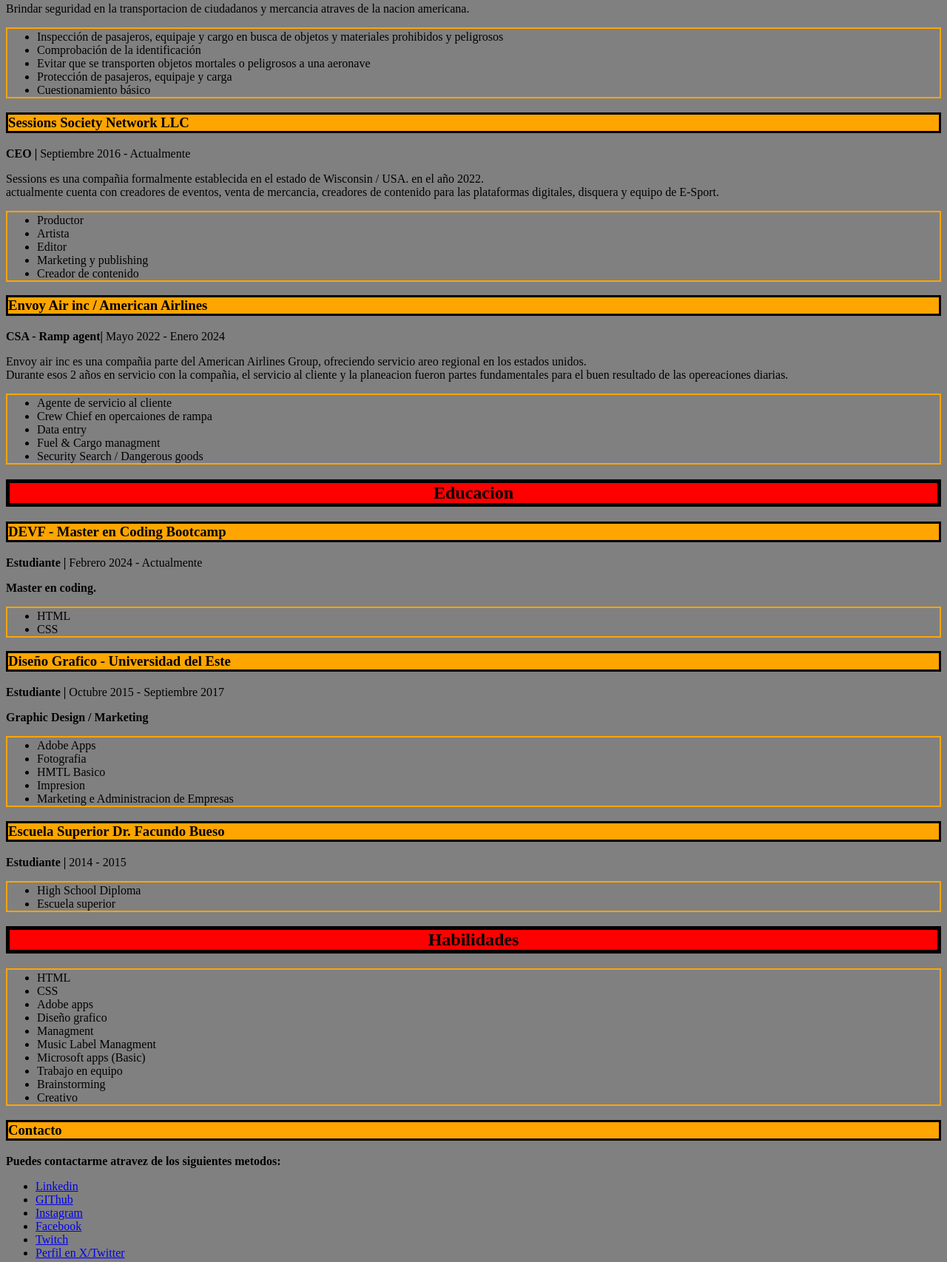
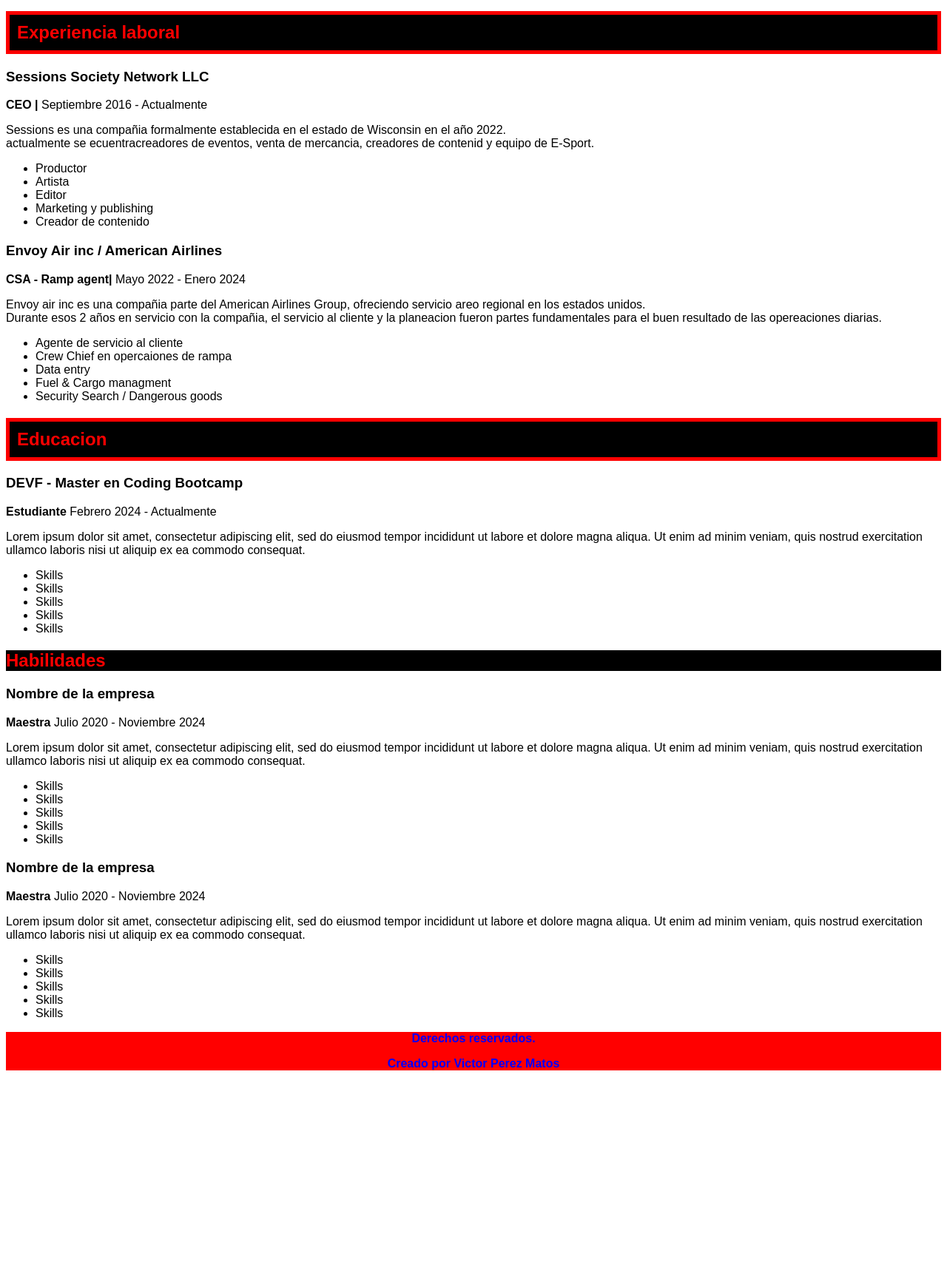
Before and after one commit to codefrszh/mi-cv, a plain HTML site: page index.html in a window 1280 px wide. Shown: the part 479-2185 px from the top of the page at 74% size. After the commit the page ends 1942 px from the top, so only its background shows below. Drawn offline with Linux system fonts and the light colour scheme; a web font is replaced by a local one.

Commit message:
Cambio de estilos

```diff
--- a/index.html
+++ b/index.html
@@ -1,65 +1,57 @@
 <!DOCTYPE html>
 <html lang="en">
-
 <head>
     <meta charset="UTF-8">
     <meta name="viewport" content="width=device-width, initial-scale=1.0">
-    <link rel="icon" type="image/x-icon" href="images/Favicon.ico.png">
+    <!--Enlace a fuente de Google Fonts-->
+    <!--Enlazar CSS-->
+    <link rel="preconnect" href="https://fonts.googleapis.com">
+    <link rel="preconnect" href="https://fonts.gstatic.com" crossorigin>
+    <link href="https://fonts.googleapis.com/css2?family=Madimi+One&display=swap" rel="stylesheet">
     <link rel="stylesheet" href="style.css">
-    <title>Mi CV</title>
+    <title>CV de Victor</title>
 </head>
+<body>
+    <!--Hola soy un comentario-->
 
+    <!--Cabecera-->
+    <header>
+        <h1>CV de Victor Perez</h1>
 
-<body>
+        <img id="perfil" src="images/OIP.jpg" atl="imagen de un auto azul">
 
-<header>
-    <h1 id="nombre"> Victor Y. Perez Matos</h1>
+        <!-- <img src="" alt=""> <!--para imagenes online se requiere copiar el enlace de la foto-->
+
+        <!--Barra de navegacion-->
         <nav>
-        <ul>
-            <li><a href="#sobremi">Sobre mi</a> </li>
+        <ul>  <!--Lista desordenada-->
+            <!--Enlaces internos-->
+            <li> <a href="#sobre-mi">Sobre mi</a> </li>
             <li> <a href="#experiencia-laboral">Experiencia Laboral</a></li>
             <li> <a href="#educacion">Educacion</a> </li>
             <li> <a href="#habilidades">Habilidades</a></li>
-            <li> <a href="#contacto">Contacto</a></li>
+            <li> <a href="#contacto">Contactato</a></li>
         </ul>
         </nav>
 </header>
 
 <main>
-    <section id="sobremi">
-            <!--Profile description class-->
-            <!-- 1er H2-->
-            <h2 class="profile-description">Sobre mi</h2>
-            <p id="informacion"> <br> Victor Perez Matos nacido y criado en la ciudad de Santo Domingo el
-                7 de Septiembre del 1997. <br> Actulamente establecido en Madison/ Wisconsin. <br>Estudiante de Diseño grafico con concentracion en marketing.
-                 Actualmente alumni en DEVF - Master en Coding.<br>
-            </p>
+    <section id="sobre-mi">
+            <h2 class="titulo">Sobre mi</h2>
+            <p>Lorem ipsum dolor sit amet, consectetur adipiscing elit,
+            sed do eiusmod tempor incididunt ut labore et dolore magna aliqua.<br>
+            Ut enim ad minim veniam, quis nostrud exercitation ullamco laboris nisi ut aliquip ex
+            ea commodo consequat.</p>
     </section>
 
     <section id="experiencia-laboral">
-            <!-- 2do H2 -->
         <h2 class="titulo">Experiencia laboral</h2>
-
-        <article>
-                <h3>Transportation Security Administration</h3>
-                    <p><strong> Transport Security Officer |</strong> Marzo 2024 - Actualmente</p>
-                    <p>Brindar seguridad en la transportacion de ciudadanos y mercancia atraves de la nacion americana.</p>
-                    <ul class="skills">
-                        <li>Inspección de pasajeros, equipaje y cargo en busca de objetos y materiales prohibidos y peligrosos</li>
-                        <li>Comprobación de la identificación</li>
-                        <li>Evitar que se transporten objetos mortales o peligrosos a una aeronave</li>
-                        <li>Protección de pasajeros, equipaje y carga</li>
-                        <li>Cuestionamiento básico</li>
-                    </ul>
-        </article>
-
             <article>
                 <h3>Sessions Society Network LLC</h3>
                 <p><strong> CEO |</strong> Septiembre 2016 - Actualmente</p>
-                        <p>Sessions es una compañia formalmente establecida en el estado de Wisconsin / USA. en el año 2022.<br>
-                        actualmente cuenta con creadores de eventos, venta de mercancia, creadores de contenido para las
-                        plataformas digitales, disquera y equipo de E-Sport.</p>
-                    <ul class="skills">
+                    <p>Sessions es una compañia formalmente establecida en el estado de Wisconsin en el año 2022.<br>
+                    actualmente se ecuentracreadores de eventos, venta de mercancia, creadores de contenid y equipo de E-Sport.</p>
+                    <ul>
                         <li>Productor</li>
                         <li>Artista</li>
                         <li>Editor</li>
@@ -74,7 +66,7 @@
                     <p>Envoy air inc es una compañia parte del American Airlines Group, ofreciendo servicio areo regional en los estados unidos.<br>
                         Durante esos 2 años en servicio con la compañia,
                         el servicio al cliente y la planeacion fueron partes fundamentales para el buen resultado de las opereaciones diarias. </p>
-                        <ul class="skills">
+                    <ul>
                         <li>Agente de servicio al cliente</li>
                         <li>Crew Chief en opercaiones de rampa</li>
                         <li>Data entry</li>
@@ -82,83 +74,67 @@
                         <li>Security Search / Dangerous goods</li>
                     </ul>
             </article>
+    </section>
 
     <section id="educacion">
-            <!-- 3er H2 -->
         <h2 class="titulo">Educacion</h2>
         <article>
             <h3>DEVF - Master en Coding Bootcamp</h3>
-                        <p><strong>Estudiante |</strong> Febrero 2024 - Actualmente</p>
-                        <p><b>Master en coding.</b></p>
-                            <ul class="skills">
-                                <li>HTML</li>
-                                <li>CSS</li>
+            <p><strong>Estudiante</strong> Febrero 2024 - Actualmente</p>
+            <p>Lorem ipsum dolor sit amet, consectetur adipiscing elit,
+                sed do eiusmod tempor incididunt ut labore et dolore magna aliqua.
+                Ut enim ad minim veniam, quis nostrud exercitation ullamco laboris nisi ut
+                aliquip ex ea commodo consequat.
+                <ul>
+                    <li>Skills</li>
+                    <li>Skills</li>
+                    <li>Skills</li>
+                    <li>Skills</li>
+                    <li>Skills</li>
                 </ul>
-                    </article>
-
-                    <article>
-                        <h3>Diseño Grafico - Universidad del Este</h3>
-                        <p><strong>Estudiante |</strong> Octubre 2015 - Septiembre 2017</p>
-                        <p><b>Graphic Design / Marketing</b></p>
-                            <ul class="skills">
-                                <li>Adobe Apps</li>
-                                <li>Fotografia</li>
-                                <li>HMTL Basico</li>
-                                <li>Impresion</li>
-                                <li>Marketing e Administracion de Empresas</li>
-                            </ul>
-                    </article>
-
-                    <article>
-                        <h3> Escuela Superior Dr. Facundo Bueso</h3>
-                        <p><strong>Estudiante |</strong> 2014 - 2015</p>
-                            <ul class="skills">
-                                <li>High School Diploma</li>
-                                <li>Escuela superior</li>
-                            </ul>
-                    </article>
     </section>
 
     <section id="habilidades">
-                    <!-- 4to H2-->
         <h2>Habilidades</h2>
         <article>
-                            <ul class="skills">
-                                <li>HTML</li>
-                                <li>CSS</li>
-                                <li>Adobe apps</li>
-                                <li>Diseño grafico</li>
-                                <li>Managment</li>
-                                <li>Music Label Managment</li>
-                                <li>Microsoft apps (Basic)</li>
-                                <li>Trabajo en equipo</li>
-                                <li>Brainstorming</li>
-                                <li>Creativo</li>
+            <h3>Nombre de la empresa</h3>
+            <p><strong>Maestra</strong> Julio 2020 - Noviembre 2024</p>
+            <p>Lorem ipsum dolor sit amet, consectetur adipiscing elit,
+                sed do eiusmod tempor incididunt ut labore et dolore magna aliqua.
+                Ut enim ad minim veniam, quis nostrud exercitation ullamco laboris nisi ut
+                aliquip ex ea commodo consequat.
+                <ul>
+                    <li>Skills</li>
+                    <li>Skills</li>
+                    <li>Skills</li>
+                    <li>Skills</li>
+                    <li>Skills</li>
                 </ul>
-                    </article>
     </section>
 
     <section id="contacto">
-                    <h3>Contacto</h3>
-                    <p><strong> Puedes contactarme atravez de los siguientes metodos:</strong></p>
+        <h3>Nombre de la empresa</h3>
+        <p><strong>Maestra</strong> Julio 2020 - Noviembre 2024</p>
+        <p>Lorem ipsum dolor sit amet, consectetur adipiscing elit,
+            sed do eiusmod tempor incididunt ut labore et dolore magna aliqua.
+            Ut enim ad minim veniam, quis nostrud exercitation ullamco laboris nisi ut
+            aliquip ex ea commodo consequat.
             <ul>
-                            <li> <a href="https://www.linkedin.com/in/victor-perez-matos-3440a218a/" target="_blank">Linkedin</a></li>
-                            <li> <a href="https://github.com/codefrszh" target="_blank"> GIThub</a></li>
-                            <li> <a href="https://www.instagram.com/codefrszh" target="_blank"> Instagram</a></li>
-                            <li> <a href="https://www.facebook.com/codefrszh" target="_blank"> Facebook</a></li>
-                            <li> <a href="https://www.twitch.tv/codefrszh" target="_blank"> Twitch</a></li>
-                            <li> <a href="https://twitter.com/codefrszh" target="_blank"> Perfil en X/Twitter</a></li>
+                <li>Skills</li>
+                <li>Skills</li>
+                <li>Skills</li>
+                <li>Skills</li>
+                <li>Skills</li>
             </ul>
     </section>
-
 </main>
 
-    <Footer>
-        <!-- image-profile Class-->
-        <img class="image-profile" src="images/Profile-photo.jpg" alt="foto-perfil" width="150px" height="150px">
+<footer>
     <p><b>Derechos reservados.</b></p>
-        <p><b>Creado por Victor Y. Perez Matos</b></p>
-    </Footer>
+    <p><b>Creado por Victor Perez Matos</b></p>
+
+
+</footer>
 
 </body>
 </html>
--- a/style.css
+++ b/style.css
@@ -1,52 +1,49 @@
-#nombre{
-    background-color: red;
-    border: black solid;
+/*Comentarios en CSS*/
+
+/*Selectro de Etiqueta*/
+
+header{
+    text-align: center;
+    ;
 }
 
 body{
-    background-color: grey;
+    font-family: 'Madimi One', sans-serif; /*Tipografia*/
+    background-color:rgb(red,green,blue)
+    }
+
+footer{
+    text-align: center;
+    background-color: red;
+    color: blue;
 }
 
+    /*Selectro de ID*/
+#perfil{
+    width: 200px;
+    height: 150px;
+}
 
-header{
-    text-align: center;
+h2{
+    color: red;
+    background-color: black;
 
 }
 
-#informacion{
-    text-align: center;
+/*Selector avanzado*/
+
+header nav ul{
+    background-color:black;
+    list-style-type:none;
 }
 
-header nav ul{
-    list-style-type: none;
-
+nav ul li a{
+    color: red;
+    text-decoration: none;
 }
 
-h2{
-    background-color: red;
-    border:5px black solid;
-    text-align: center;
+.titulo{
+    background-color: black;
+    padding: 10px;
+    border: 5px red solid;
 }
-
-h3{
-    background-color: orange;
-    border: 3px black solid;
-}
-
-p{
-    text-align: left;
-}
-
-.profile-description{
-    text-align: center;
-    background-color: orange;
-}
-
-.image-profile{
-    border:5px orange solid;
-}
-
-.skills{
-    border: 2px orange solid;
-    padding-top: 2px;
-}
```
Also changed, not shown: images/OIP.jpg (added). Lines whose indentation alone changed are shown as unchanged.
